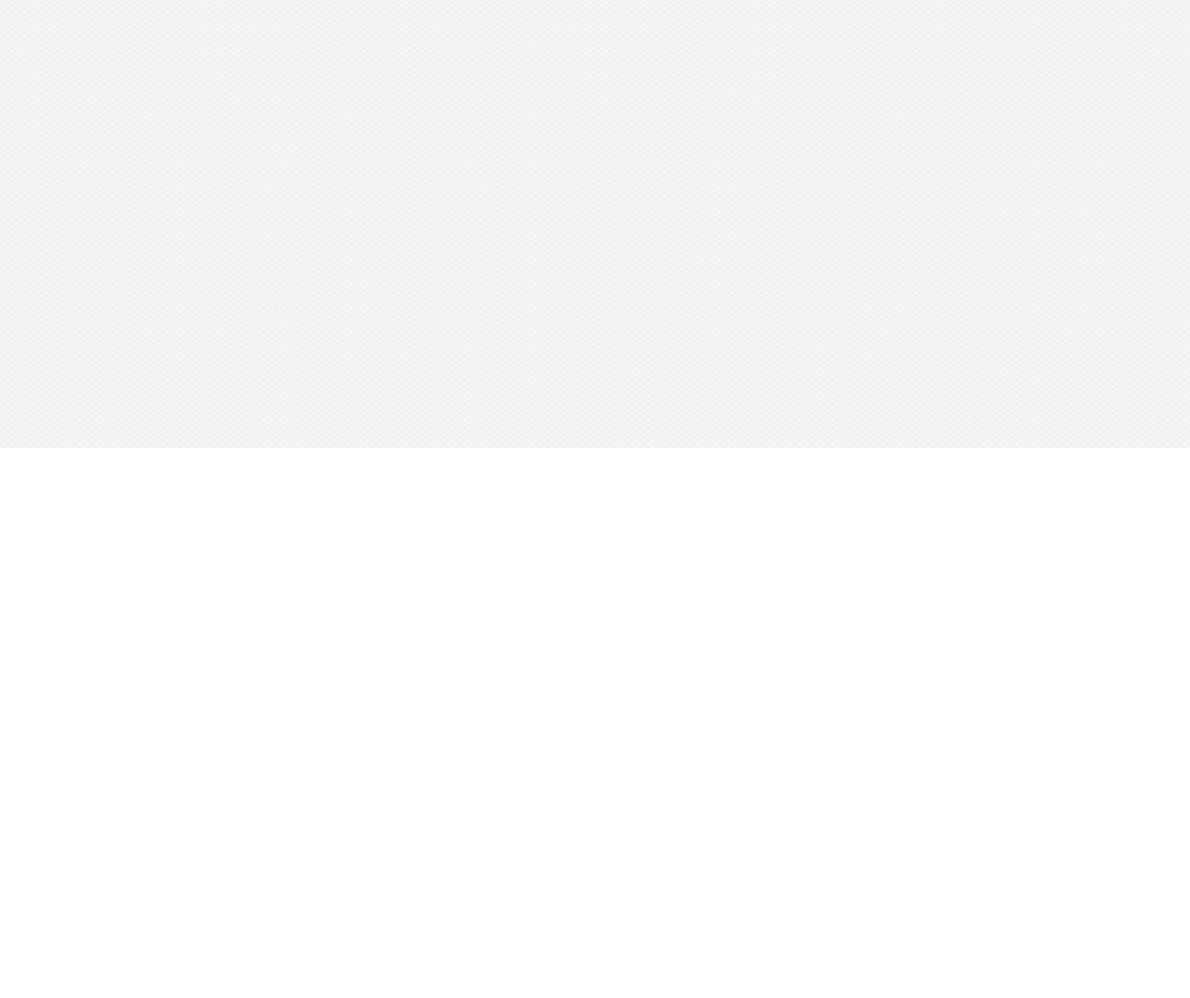
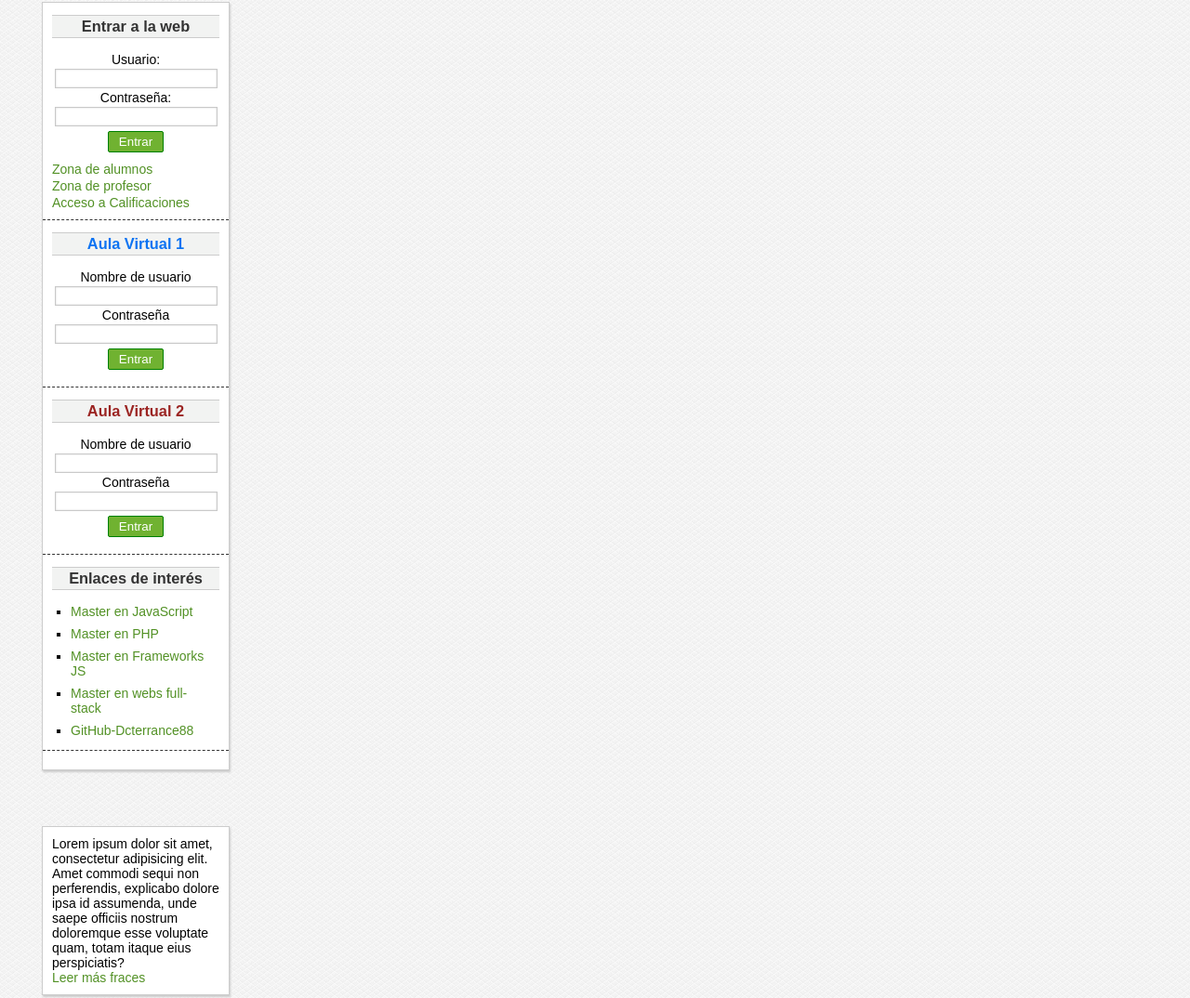
Before and after one commit to Dcterrance88/Maquetacion_web_con_HTML5_y_CSS3, a plain HTML site: page index.html in a window 1280 px wide. Shown: the part 318-1392 px from the top of the page at 93% size. Before the commit the page ends 800 px from the top, so only its background shows below. Drawn offline with Linux system fonts and the light colour scheme.

Commit message:
Añadiendo barra lateral
se añadio las barras lateral con su estructura html y estilo css

```diff
--- a/css/style.css
+++ b/css/style.css
@@ -18,6 +18,79 @@
 body{
   background-image: url("../img/paven.png");
 }
+
+input[type="text"],
+input[type="password"],
+input[type="email"],
+select{
+  border: 1px solid #C9C9C9;
+  box-shadow: 0px 0px 2px #ccc inset;
+  background: white;
+  padding: 1px;
+  padding-top: 2px;
+  padding-bottom: 2px;
+  color: gray;
+  transition: all 300ms;
+}
+
+input[type="text"]:focus,
+input[type="password"]:focus,
+input[type="email"]:focus,
+select:focus{
+  border: 1px solid #70b231;
+  color: black;
+}
+
+input[type="button"],
+input[type="submit"],
+input[type="reset"],
+button{
+  display: block;
+  border-radius: 2px;
+  border: 1px solid green;
+  width: 60px;
+  padding: 3px;
+  background: #70b231;
+  cursor: pointer;
+  color:white;
+}
+
+input[type="button"]:hover,
+input[type="submit"]:hover,
+input[type="reset"]:hover,
+button:hover{
+  box-shadow: 0px 0px 2px gray;
+}
+
+input[type="button"]:active,
+input[type="submit"]:active,
+input[type="reset"]:active,
+button:active{
+  box-shadow: 0px 0px 3px gray inset;
+  text-shadow: 0px 0px 1px #ccc;
+}
+
+a{
+  color: #529125;
+  text-decoration: none;
+}
+
+a:hover{
+  color: #285616;
+}
+
+a:visited{
+  color: #529125;
+}
+
+.red{
+  color: #9b2422 !important;
+}
+
+.blue{
+  color: #0c73f2 !important;
+}
+/*fin Estilos Generales*/
 
 /*Header*/
 #header{
@@ -102,8 +175,8 @@ body{
   background-color: #70b231;
   box-shadow: 0px 0px 4px green inset;
 }
+
 /*Menú desplegable*/
-
 #nav > ul > li > ul {
   display: none;
   position: absolute;
@@ -132,5 +205,96 @@ body{
   box-shadow: 0px 0px 2px white inset;
   background-color: #ccc;
 }
+/*Fin Menú desplegable*/
+/*Fin Barra de Navegacion*/
 
-/*Fin Barra de Navegacion*/
+/*Contenido cental*/
+#content{
+  width: 1250px;
+  min-height: 1100px;
+  margin: 0px auto;
+}
+/*Fin Contenido cental*/
+
+/*Barra lateral*/
+#aside, #frase{
+  clear:both;
+  width: 200px;
+  float: left;
+  margin: 30px;
+  background-color: white;
+  border: 1px solid #ccc;
+  box-shadow: 1px 2px 2px #ccc;
+  font-family: sans-serif, Arial, Helvetica;
+}
+#frase{
+  width: 180px;
+  padding: 10px;
+  font-size: 14px;
+  font-family: sans-serif;
+}
+
+#aside .widget{
+  display: block;
+  width: 180px;
+  margin: 5px auto;
+  padding: 8px;
+  padding-left: 10px;
+  padding-right: 10px;
+  font-size: 14px;
+  border-bottom: 1px dashed #333333;
+}
+
+#aside .widget:last-child{
+  margin-bottom: 20px;
+}
+
+#aside h3{
+  display: block;
+  color: #333333;
+  width: 100%;
+  text-align: center;
+  padding-top: 2px;
+  padding-bottom: 2px;
+  margin-bottom: 15px;
+  background-color: #f2f3f2;
+  border: 1px solid #ccc;
+  border-left: none;
+  border-right: none;
+}
+
+#aside li {
+  margin-top: 8px;
+  margin-bottom: 5px;
+  margin-left: 20px;
+  list-style: square;
+}
+
+/*Formularios barra lateral*/
+#aside div label,
+#aside div input[type="text"],
+#aside div input[type="email"],
+#aside div input[type="password"],
+#aside div a{
+  display: block;
+  width: 95%;
+  margin-top: 2px;
+  margin-bottom: 2px;
+}
+
+#aside div input[type="button"],
+#aside div input[type="submit"],
+#aside div button{
+  margin-top: 5px;
+  margin-bottom: 10px;
+}
+
+#aside input,
+#aside label{
+  margin: 0px auto;
+  text-align: center;
+}
+
+
+/*Fin Formularios barra lateral*/
+/*Fin Barra lateral*/
--- a/index.html
+++ b/index.html
@@ -48,5 +48,66 @@
     </nav>
     <!-- Fin del menú de navegacion -->
 
+    <!-- Contenido central -->
+    <div id="content">
+      <!-- Barra lateral -->
+      <aside id="aside">
+        <div id="login" class="widget">
+          <h3>Entrar a la web</h3>
+          <form>
+            <label>Usuario:</label>
+            <input type="text"/>
+            <label>Contraseña:</label>
+            <input type="password"/>
+            <input type="submit" value="Entrar"/>
+          </form>
+          <a href="#">Zona de alumnos</a>
+          <a href="#">Zona de profesor</a>
+          <a href="#">Acceso a Calificaciones</a>
+        </div>
+
+        <div id="login" class="widget">
+          <h3 class="blue">Aula Virtual 1</h3>
+          <form>
+            <label>Nombre de usuario</label>
+            <input type="text"/>
+            <label>Contraseña</label>
+            <input type="password"/>
+            <input type="submit" value="Entrar"/>
+          </form>
+        </div>
+
+        <div id="login" class="widget">
+          <h3 class="red">Aula Virtual 2</h3>
+          <form>
+            <label>Nombre de usuario</label>
+            <input type="text"/>
+            <label>Contraseña</label>
+            <input type="password"/>
+            <input type="submit" value="Entrar"/>
+          </form>
+        </div>
+
+        <div id="login" class="widget">
+          <h3>Enlaces de interés</h3>
+          <ul>
+            <li><a href="#">Master en JavaScript</a></li>
+            <li><a href="#">Master en PHP</a></li>
+            <li><a href="#">Master en Frameworks JS</a></li>
+            <li><a href="#">Master en webs full-stack</a></li>
+            <li><a href="https://github.com/Dcterrance88">GitHub-Dcterrance88</a></li>
+          </ul>
+        </div>
+      </aside>
+      <aside id="frase">
+        Lorem ipsum dolor sit amet, consectetur adipisicing elit. Amet commodi sequi non perferendis, explicabo dolore ipsa id assumenda, unde saepe officiis nostrum doloremque esse voluptate quam, totam itaque eius perspiciatis?
+        <br/>
+        <a href="#">Leer más fraces</a>
+      </aside>
+      <!-- Fin de la barra lateral -->
+    </div>
+
+    <!-- Fin del Contenido central -->
+
   </body>
 </html>
```
